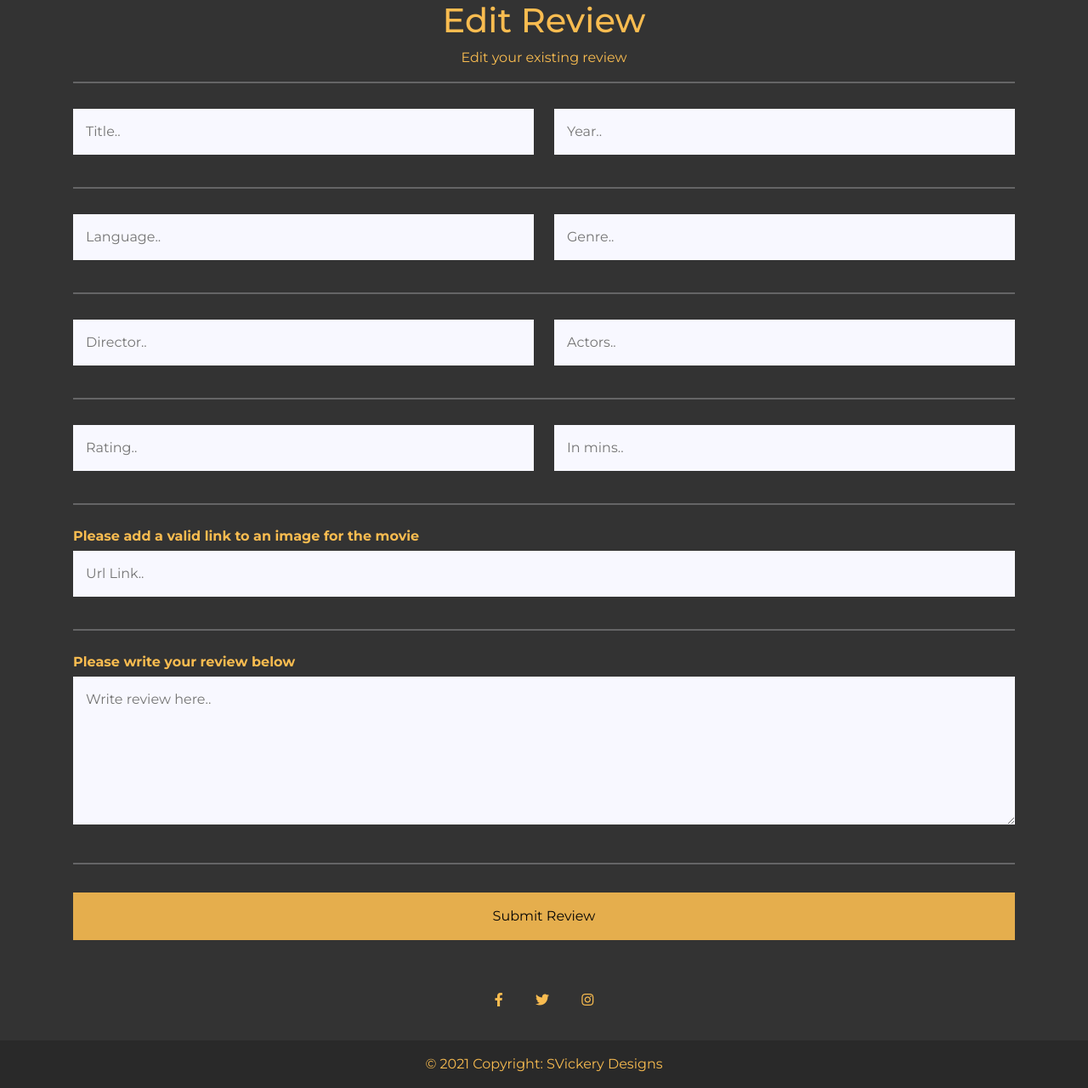
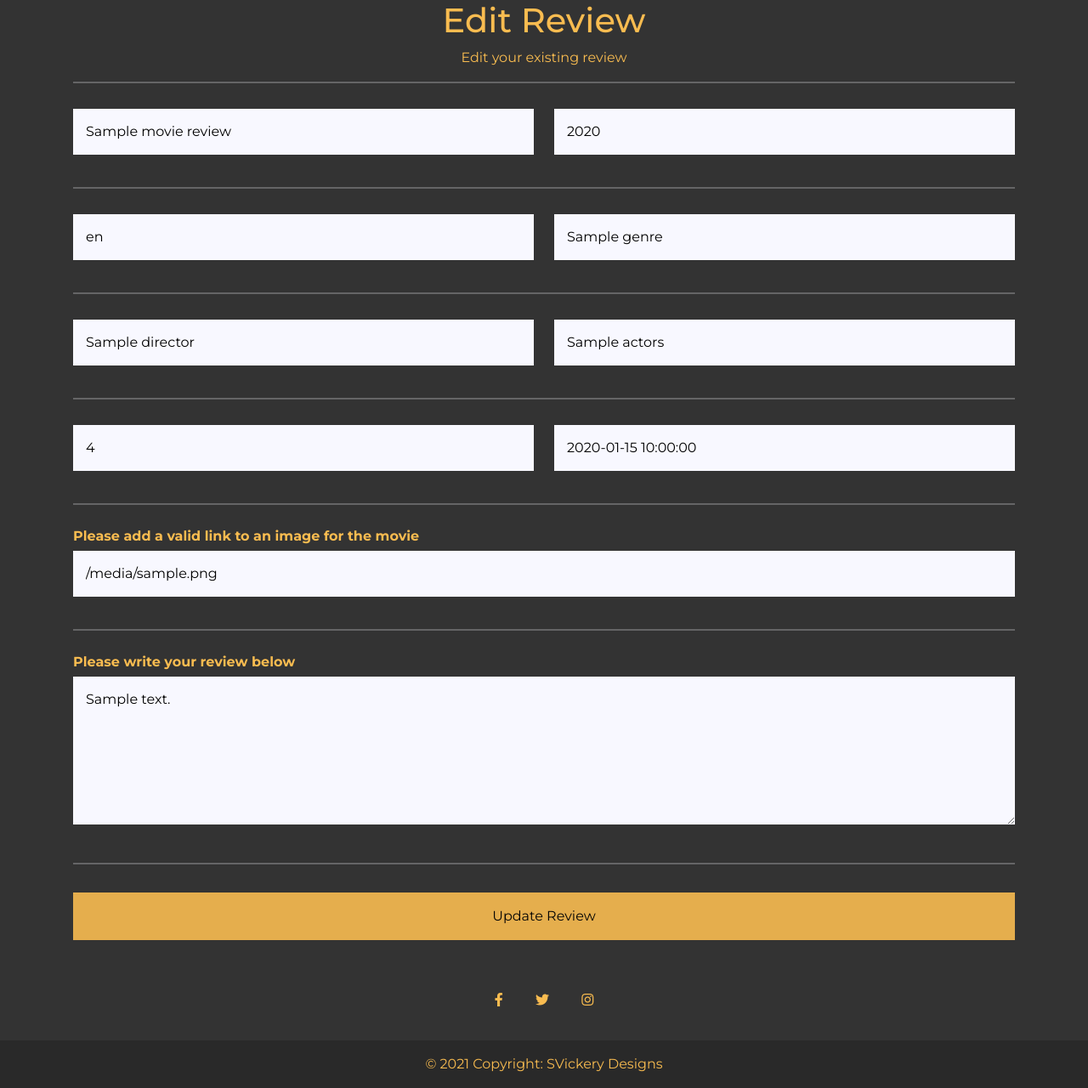
Before and after one commit to Code-Institute-Submissions/svickery-critflick_SepResub, a Flask app: template templates/edit_review.html in a window 1280 px wide. Shown: the part 56-1336 px from the top of that part at 85% size. Run offline with Flask 2, Linux system fonts and the light colour scheme; the template is opened without the code that fills it: most values are stand-ins (such as "Sample title", 1, 10 or a date in 2020); the page is wider than the window, and the part outside it is not shown; some libraries are stand-ins or nearby versions.

Commit message:
Jinja templating added to edit page

```diff
--- a/run.py
+++ b/run.py
@@ -140,7 +140,7 @@ def add_review():
 
 @app.route("/edit_review/<movie_review_id>", methods=["GET", "POST"])
 def edit_review(movie_review_id):
-    review = mongo.db.reviews.find_one({"_id": ObjectId()})
+    movie_review = mongo.db.reviews.find_one({"_id": ObjectId()})
 
     return render_template("edit_review.html", movie_review=movie_review)
 
--- a/templates/edit_review.html
+++ b/templates/edit_review.html
@@ -1,6 +1,8 @@
 {% extends "base.html" %}
 {% block content %}
-<!--Add Review Form-->
+<!--Edit Review Form-->
+
+
 <div class="row">
     <form action="{{ url_for('edit_review', movie_review_id=movie_review._id) }}" method="POST">
         <div class="container col-sm-12">
@@ -10,12 +12,12 @@
 
         <div class="row">
             <div class="input-field col-sm-12 col-md-6">
-                <input type="text" placeholder="Title.." name="title" id="title"
-                minlength="1" required>
+                <input type="text" name="title" id="title"
+                minlength="1" value="{{ movie_review.title }}" required>
             </div>
 
             <div class="input-field col-sm-12 col-md-6">
-                <input type="text" placeholder="Year.." name="year" id="year"
+                <input type="text" value="{{ movie_review.year }}" name="year" id="year"
                 minlength="1" required>
             </div>
         </div>
@@ -23,50 +25,50 @@
         <div class="row">
             <div class="input-field col-sm-12 col-md-6">
 
-                <input type="text" placeholder="Language.." name="language" id="language"
-                minlength="1" required>
+                <input type="text" name="language" id="language"
+                minlength="1" value="{{ movie_review.language }}" required>
             </div>
 
             <div class="input-field col-sm-12 col-md-6">
 
-                <input type="text" placeholder="Genre.." name="genre" id="genre"
-                minlength="1" required>
+                <input type="text" name="genre" id="genre"
+                minlength="1" value="{{ movie_review.genre }}" required>
             </div>
         </div>
         <hr>
         <div class="row">
             <div class="input-field col-sm-12 col-md-6">
 
-                <input type="text" placeholder="Director.." name="director" id="director"
-                minlength="1" required>
+                <input type="text" name="director" id="director"
+                minlength="1" value="{{ movie_review.director }}" required>
             </div>
 
             <div class="input-field col-sm-12 col-md-6">
 
-                <input type="text" placeholder="Actors.." name="actors" id="actors"
-                minlength="1" required>
+                <input type="text" name="actors" id="actors"
+                minlength="1" value="{{ movie_review.actors }}" required>
             </div>
         </div>
         <hr>
         <div class="row">
             <div class="input-field col-sm-12 col-md-6">
 
-                <input type="text" placeholder="Rating.." name="rating" id="rating"
-                minlength="1" required>
+                <input type="text" name="rating" id="rating"
+                minlength="1" value="{{ movie_review.rating }}" required>
             </div>
 
             <div class="input-field col-sm-12 col-md-6">
 
-                <input type="text" placeholder="In mins.." name="run_time" id="run_time"
-                minlength="1" required>
+                <input type="text" name="run_time" id="run_time"
+                minlength="1" value="{{ movie_review.run_time }}" required>
             </div>
         </div>
         <hr>
         <div class="row">
             <div class="input-field col-sm-12">
                 <label for="image"><b>Please add a valid link to an image for the movie</b></label>
-                <input type="text" placeholder="Url Link.." name="image" id="image"
-                minlength="1" minlength="5" maxlength="150" pattern="^(?:http(s)?:\/\/)?[\w.-]+(?:\.[\w\.-]+)+[\w\-\._~:/?#[\]@!\%$&'\(\)\*\+,;=.]+$" required>
+                <input type="text" name="image" id="image"
+                minlength="1" minlength="5" maxlength="150" value="{{ movie_review.image }}" pattern="^(?:http(s)?:\/\/)?[\w.-]+(?:\.[\w\.-]+)+[\w\-\._~:/?#[\]@!\%$&'\(\)\*\+,;=.]+$" required>
             </div>
         </div>
         <hr>
@@ -74,12 +76,14 @@
             <div class="textarea col-sm-12">
                 <label for="review"><b>Please write your review below</b></label>
                 <textarea class="review-text" type="text"  name="review" id="review"
-                minlength="1" rows="6" cols="121" placeholder="Write review here.." required></textarea>
+                minlength="1" rows="6" cols="121" required>{{ movie_review.review }}</textarea>
             </div>
         </div>
         <hr>
-            <button type="submit" class="registerbtn">Submit Review</button>
+            <button type="submit" class="registerbtn">Update Review</button>
         </div>
+
     </form>
 </div>
+
 {% endblock %}
--- a/templates/profile.html
+++ b/templates/profile.html
@@ -32,6 +32,9 @@
                     <p>Run Time: {{ movie_review.run_time }}</p>
                     </div>
                     </div>
+                     <form method="get" action="{{ url_for('edit_review', movie_review_id=movie_review._id) }}">
+                        <button class="edit-btn btn" type="submit">Edit Review</button>
+                    </form>
                     <h5>Review:</h5>
                     <div class="scroll-box scroll-box-prof">
                     <p>{{ movie_review.review}}</p>
```
